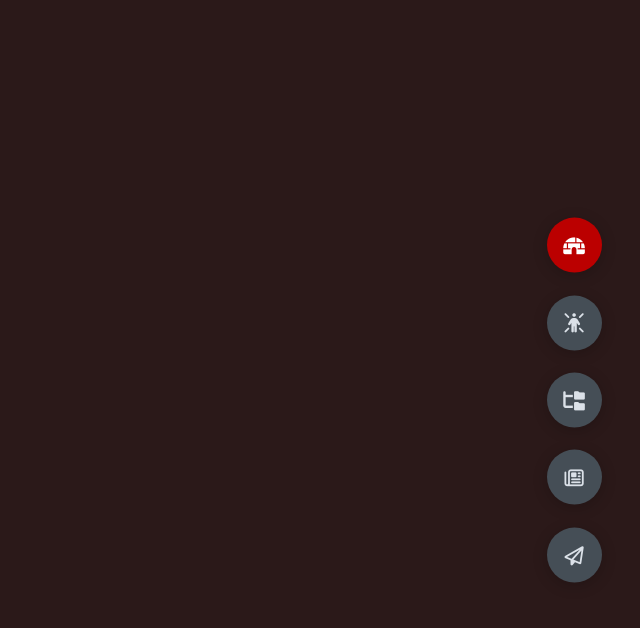
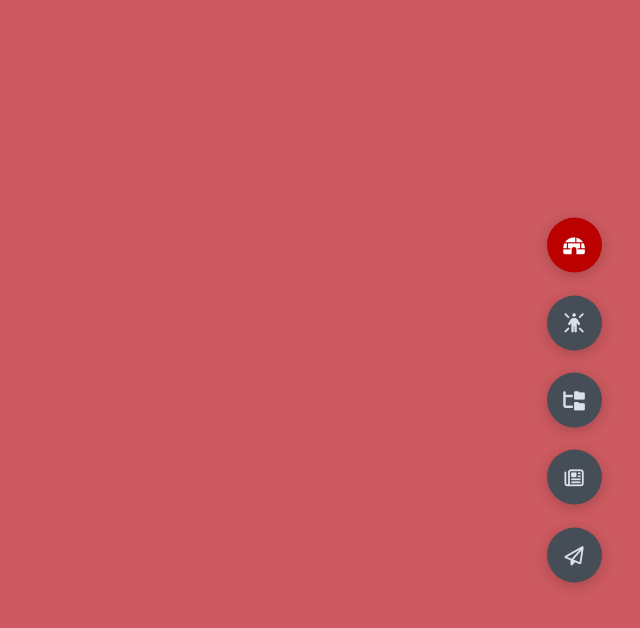
Before and after one commit to hyperionao/portfoliosite, a plain HTML site: page index.html in a window 1280 px wide. Both pictures are taken after a click on the element 1214 px from the left and 245 px from the top of the page. Shown: the whole page, without its empty margins (640-1280 px from the left). Drawn offline with Linux system fonts and the light colour scheme.

Commit message:
Adding logic/sections for clicking on sections

```diff
--- a/app.js
+++ b/app.js
@@ -1,7 +1,7 @@
 const sections = document.querySelectorAll('.section');
 const sectBtns = document.querySelectorAll('.controls');
 const sectBtn = document.querySelectorAll('.control');
-const allSections = document.querySelectorAll('.main-content');
+const allSections = document.querySelector('.main-content');
 
 function PageTransition(){
     //Button click actice class
@@ -13,6 +13,26 @@ function PageTransition(){
 
         })
     }
+
+    // Sections Active class
+    allSections.addEventListener('click', (e) => {
+        const id = e.target.dataset.id;
+        if (id){
+            //remove selected from the other buttons
+            sectBtns.forEach((btn) => {
+                btn.classList.remove('active')
+            });
+            e.target.classList.add('active')
+
+            // hide other sections
+            sections.forEach((section) => {
+                section.classList.remove('active')
+            });
+
+            const element = document.getElementById(id);
+            element.classList.add('active')
+        }
+    });
 }
 
 PageTransition();
--- a/styles/styles.css
+++ b/styles/styles.css
@@ -60,26 +60,44 @@ section {
 .sec1 {
   display: none;
   transform: translateY(0) scale(1);
+  background-color: rgb(205, 90, 96);
 }
 
 .sec2 {
   display: none;
   transform: translateY(0) scale(1);
+  background-color: slateblue;
 }
 
 .sec3 {
   display: none;
   transform: translateY(0) scale(1);
+  background-color: rgb(149, 205, 90);
 }
 
 .sec4 {
   display: none;
   transform: translateY(0) scale(1);
+  background-color: rgb(171, 158, 255);
 }
 
 .sec5 {
   display: none;
   transform: translateY(0) scale(1);
+  background-color: rgb(rgb(255, 115, 115), rgb(27, 34, 27), rgb(0, 0, 106));
+}
+
+.active{
+  display: block;
+  animation: scaleAnim 1s ease-in-out;
+  @keyframes scaleAnim {
+    0%{
+      transform: translateY(-100) scale(0);
+    }
+    100%{
+      transform: translateY(0) scale(1);
+    }
+  }
 }
 
 .controls {
```
